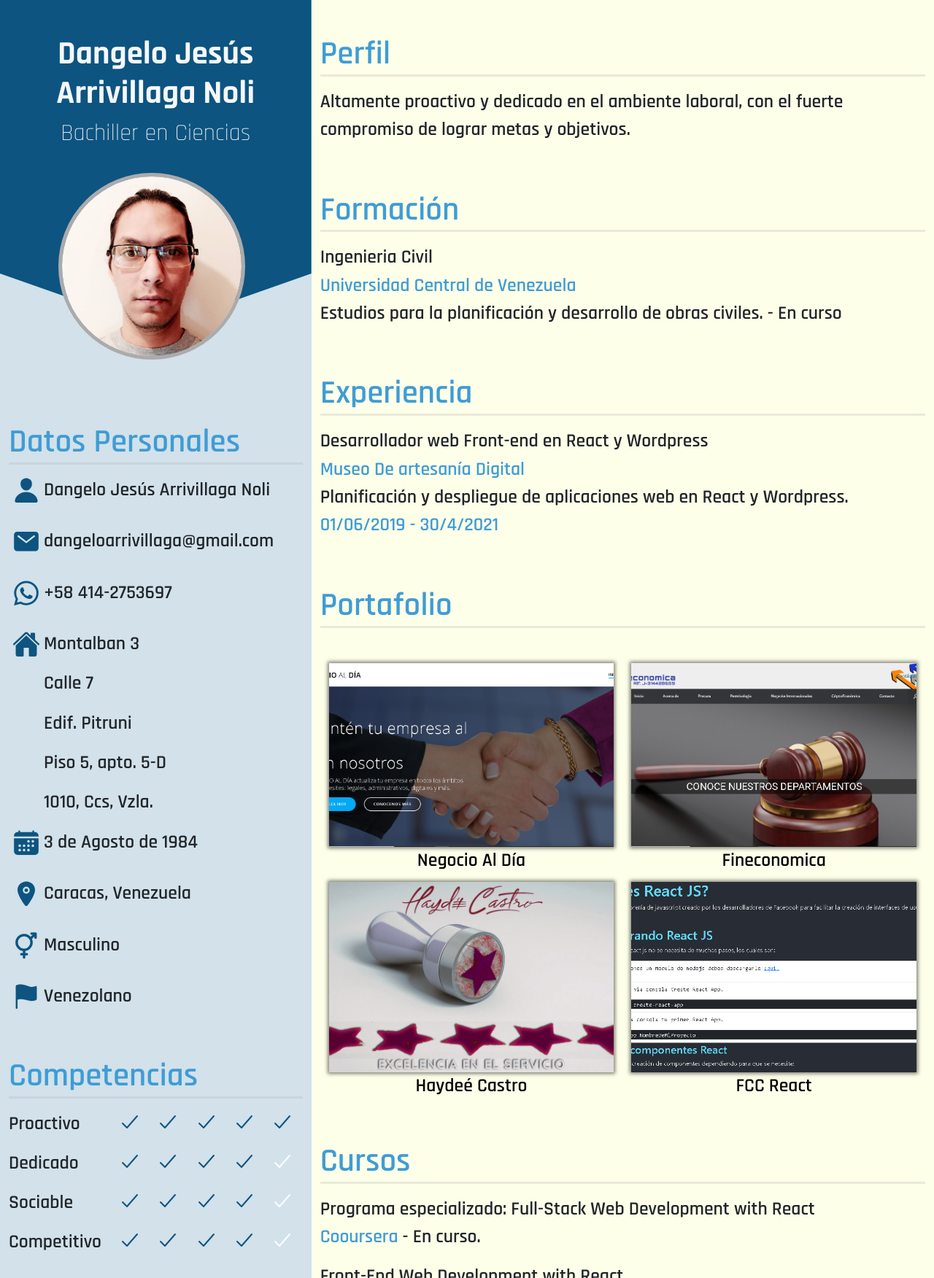
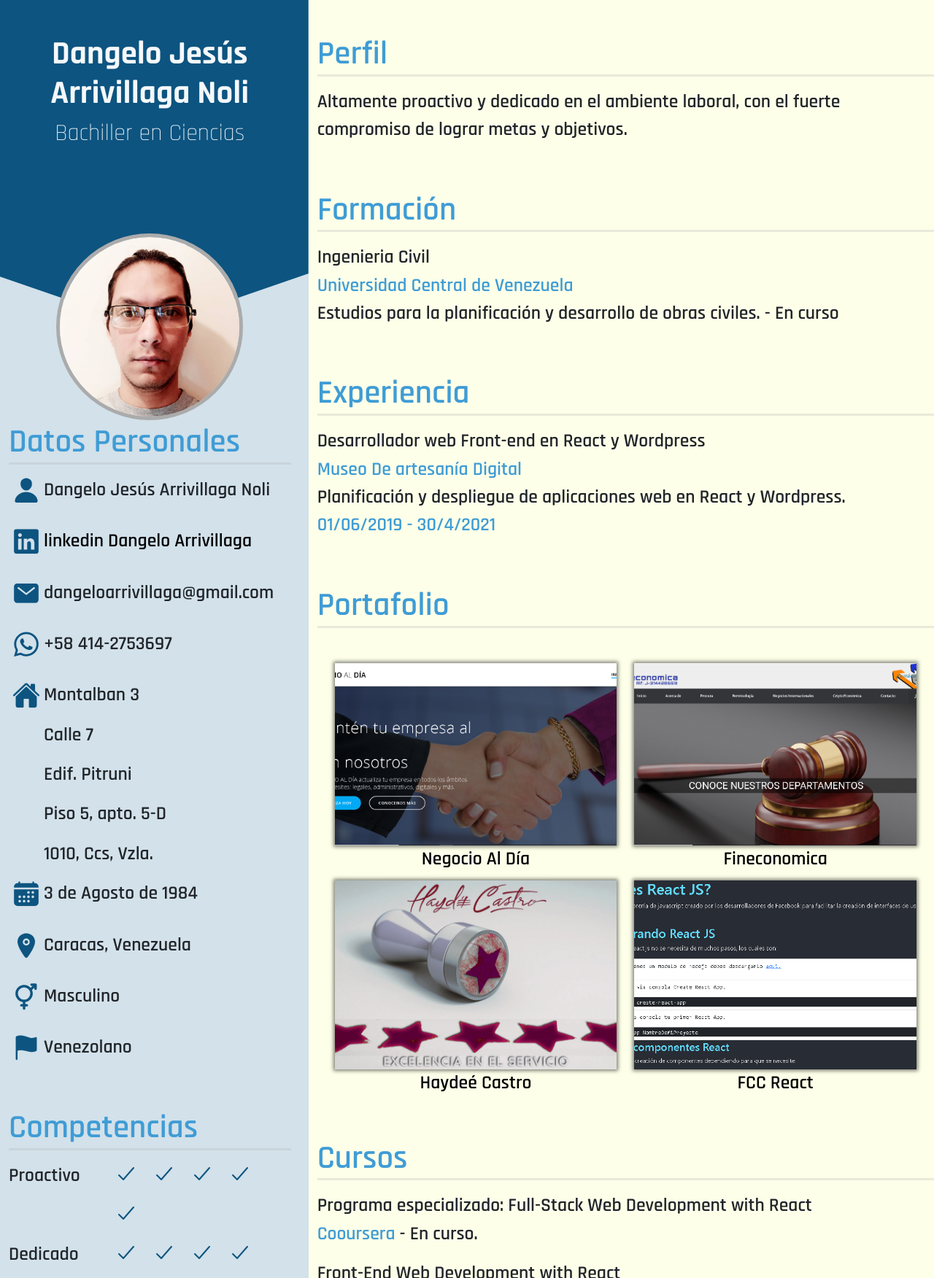
Before and after one commit to DangeloJAN/CV, a website: page index.html in a window 1280 px wide. Shown: the top 1752 px of the page at 73% size. Drawn offline with nearby package versions, Linux system fonts and the light colour scheme.

Commit message:
Mi CV con su reponsive respectivo Vs 3.0.1

```diff
--- a/index.html
+++ b/index.html
@@ -12,7 +12,8 @@
 </head>
 <body>
     <div class="container-fluid d-flex">
-        <div class="container-fluid col-md-4 bg-color">
+        <div class="row">
+            <div class="container-fluid col-12 col-sm-12 col-md-4 bg-color">
                 <div class="pentagono">
                     <h1>Dangelo Jesús<br>Arrivillaga Noli</h1>
                     <h6>Bachiller en Ciencias</h6>
@@ -23,6 +24,12 @@
                     <div class="d-flex my-3">
                         <ion-icon name="person"></ion-icon>
                         <p>Dangelo Jesús Arrivillaga Noli</p>
+                    </div>
+                    <div class="d-flex my-3">
+                        <a class="d-flex" href="https://www.linkedin.com/in/soluciones-empresariales-dangelo-arrivillaga-2a144718a/" target="_blank">
+                            <ion-icon name="logo-linkedin"></ion-icon>
+                            <p>linkedin Dangelo Arrivillaga</p>
+                        </a>
                     </div>
                     <div class="d-flex my-3">
                         <ion-icon name="mail"></ion-icon>
@@ -147,7 +154,7 @@
                 </div>
                 <img class="foto-personal" src="imagenes/foto-cuadrada.jpg" alt="foto de dangelo arrivillaga">
             </div>
-        <div class="container col-md-8">
+            <div class="container col-12 col-sm-12 col-md-8 esconder">
                 <h3 class="titulos t-left">Perfil</h3>
                 <hr>
                 <p>
@@ -170,25 +177,25 @@
                 <hr>
                 <div class="container mt-5">
                     <div class="row gy-5">
-                  <div class="col-6">
+                    <div class="col-12 col-sm-12 col-md-6">
                             <a target="_blank" href="http://negocioaldia.club/">
                                 <img class="portafolio-img" src="imagenes/negocioaldia.png" alt="mano de hombre y de mujer estrechandose">
                                 <p class="text-center">Negocio Al Día</p>
                             </a>
                         </div>
-                    <div class="col-6">
+                        <div class="col-12 col-sm-12 col-md-6">
                             <a target="_blank" href="http://fineconomica.com/">
                                 <img class="portafolio-img" src="imagenes/fineconomica.png" alt="maso de juez sobre mesa">
                                 <p class="text-center">Fineconomica</p>
                             </a>
                         </div>
-                    <div class="col-6">
+                        <div class="col-12 col-sm-12 col-md-6">
                             <a target="_blank" href="http://haydeecastro.com/">
                                 <img class="portafolio-img" src="imagenes/haydeecastro.jpg" alt="logo de haydee castro, sello de estrella, cinco marcas del sello y texto de excelencia en el servicio">
                                 <p class="text-center">Haydeé Castro</p>
                             </a>
                         </div>
-                    <div class="col-6">
+                        <div class="col-12 col-sm-12 col-md-6">
                             <a target="_blank" href="https://codepen.io/dangelojan/pen/XWRKQOG">
                                 <img class="portafolio-img" src="imagenes/fccreact.png" alt="informacion basica de como usar react">
                                 <p class="text-center">FCC React</p>
@@ -209,17 +216,19 @@
                 </p>
                 <div class="container mt-5">
                     <div class="row gy-5">
-                  <div class="col-6">
-                        <a target="_blank" href="https://www.coursera.org/account/accomplishments/verify/CRWLXEEKXDM6">
+                    <div class="col-12 col-sm-12 col-md-6">
+                            <a target="_blank" href="
+                            https://www.coursera.org/account/accomplishments/certificate/GE3STQLKB8U3">
                                 <img class="portafolio-img" src="imagenes/CERTIFICADO_FEWDWREACT_HONG_KONG_COURSERA.png" alt="certificado de coursera sobre Front-End Web Development with React dictado por la universidad de hong kong">
-                            <p class="text-center">Certificado CRWLXEEKXDM6</p>
+                                <p class="text-center">Certificado GE3STQLKB8U3</p>
                             </a>
                         </div>
-                    <div class="col-6">
+                        <div class="col-12 col-sm-12 col-md-6">
                             <a target="_blank" href="https://www.coursera.org/account/accomplishments/specialization/certificate/YGH4LTYRRGF4">
                                 <img class="portafolio-img" src="imagenes/CERTIFICADO_WDEBWDC_MICHIGAN_COURSERA.png" alt="certificado de coursera sobre Front-End Web Development dictado por la universidad de michigan">
                                 <p class="text-center">Certificado YGH4LTYRRGF4</p>
                             </a>
+                        </div>
                     </div>
                 </div>
             </div>
--- a/styles.css
+++ b/styles.css
@@ -83,7 +83,6 @@ p, span {
 .b-check {
     width: 3rem;
     height: 2rem;
-
 }
 
 .un-check {
@@ -91,10 +90,10 @@ p, span {
 }
 
 .foto-personal {
-    position: relative;
-    left: 5rem;
-    top: -114.5rem;
-    width: 60%;
+    position: absolute;
+    top: 40%;
+    left: 6%;
+    width: 20%;
     height: auto;
     border-radius: 50%;
     border: 5px solid #ABABAB;
@@ -121,3 +120,106 @@ a {
 a:hover{
     color:#3F9CD5;
 }
+
+@media only screen and (max-width: 480px) {
+    h1, h2, h3 {
+        font-family: 'Rajdhani', sans-serif;
+        font-weight: 700;
+        font-size: 10vw;
+    }
+    h6 {
+        font-family: 'Rajdhani', sans-serif;
+        font-weight: 300;
+        font-size: 7vw;
+    }
+    .foto-personal {
+        position: absolute;
+        top: 50%;
+        left: 25%;
+        width: 50%;
+    }
+    .titulos {
+        font-family: 'Rajdhani', sans-serif;
+        font-weight: 600;
+        font-size: 10vw;
+        color: #3F9CD5;
+    }
+    p, span {
+        font-family: 'Rajdhani', sans-serif;
+        font-weight: 600;
+        font-size: 5vw;
+    }
+}
+
+@media only screen and (min-width: 480px) {
+    h1, h2, h3 {
+        font-family: 'Rajdhani', sans-serif;
+        font-weight: 700;
+        font-size: 10vw;
+    }
+    h6 {
+        font-family: 'Rajdhani', sans-serif;
+        font-weight: 300;
+        font-size: 7vw;
+    }
+    .foto-personal {
+        position: absolute;
+        top: 50%;
+        left: 25%;
+        width: 50%;
+    }
+    .titulos {
+        font-family: 'Rajdhani', sans-serif;
+        font-weight: 600;
+        font-size: 10vw;
+        color: #3F9CD5;
+    }
+    p, span {
+        font-family: 'Rajdhani', sans-serif;
+        font-weight: 600;
+        font-size: 5vw;
+    }
+}
+
+@media only screen and (min-width: 768px) {
+    h1, h2, h3 {
+        font-family: 'Rajdhani', sans-serif;
+        font-weight: 700;
+        font-size: 3.5vw;
+    }
+    h6 {
+        font-family: 'Rajdhani', sans-serif;
+        font-weight: 300;
+        font-size: 2.5vw;
+    }
+    .foto-personal {
+        position: absolute;
+        top: 40%;
+        left: 6%;
+        width: 20%;
+    }
+    .titulos {
+        font-family: 'Rajdhani', sans-serif;
+        font-weight: 600;
+        font-size: 3.5vw;
+        color: #3F9CD5;
+    }
+
+    p, span {
+        font-family: 'Rajdhani', sans-serif;
+        font-weight: 600;
+        font-size: 2vw;
+    }
+}
+
+@media (min-width: 700px) and (orientation: portrait) {
+    .foto-personal {
+        position: absolute;
+        top: 12%;
+        left: 6%;
+    }
+    .b-check {
+        width: 2rem;
+        height: 2rem;
+    }
+}
```
Lines whose indentation alone changed are shown as unchanged.
